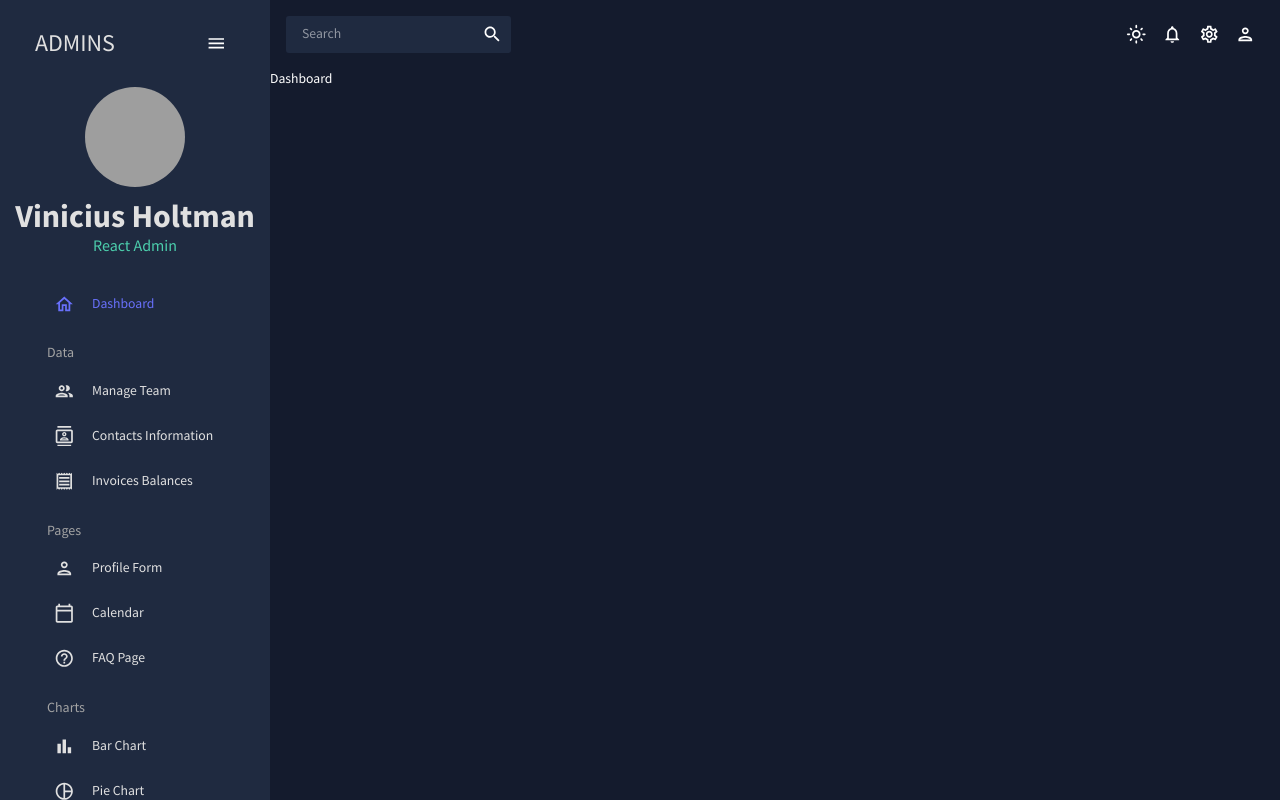
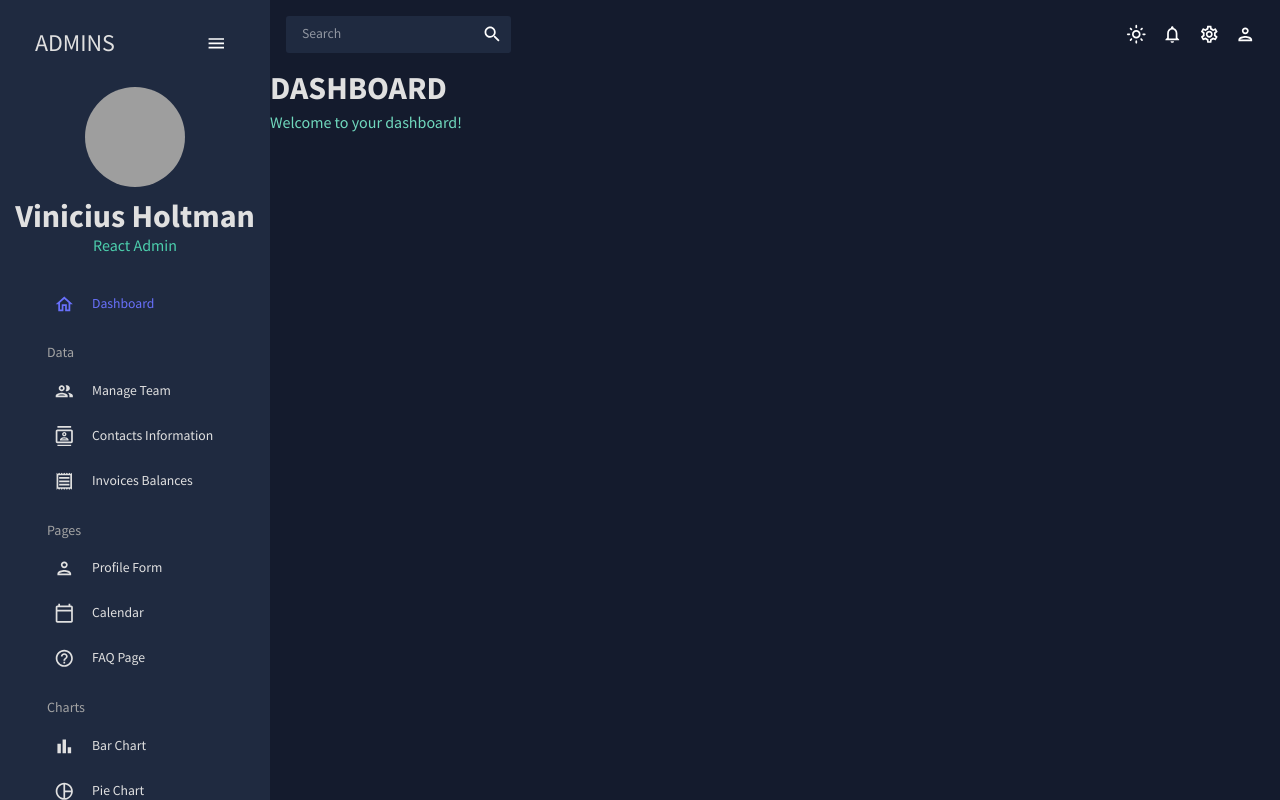
Before and after one commit to Vinicius-Holtman/react-admin, a React (Vite) app: page / in a window 1280 px wide. Built offline with nearby package versions, Linux system fonts and the light colour scheme; grey boxes are pictures that could not be loaded.

Commit message:
Create header component

```diff
--- a/src/App.tsx
+++ b/src/App.tsx
@@ -3,7 +3,7 @@ import { Route, Routes } from "react-router-dom";
 import { ColorModeContext, useMode } from "./theme";
 import { Topbar } from "./scenes/global/Topbar";
 import { Sidebar } from "./scenes/global/Sidebar";
-import { Dashboard } from "./scenes/dashboard";
+import { Dashboard } from "./scenes/Dashboard";
 // import { Team } from "./scenes/team";
 // import { Invoices } from "./scenes/invoices";
 // import { Contacts } from "./scenes/contects";
--- /dev/null
+++ b/src/components/Header.tsx
@@ -0,0 +1,32 @@
+import { Box, Typography, useTheme } from "@mui/material";
+import { tokens } from "../theme";
+
+
+interface HeaderProps {
+  title: string;
+  subtitle: string;
+}
+
+export function Header({ subtitle, title }: HeaderProps) {
+  const theme = useTheme()
+  const colors = tokens(theme.palette.mode)
+
+  return (
+    <Box>
+      <Typography
+        variant="h2"
+        color={colors.grey[100]}
+        fontWeight="bold"
+        sx={{ mb: "5px" }}
+      >
+        {title}
+      </Typography>
+      <Typography
+        variant="h5"
+        color={colors.greenAccent[400]}
+      >
+        {subtitle}
+      </Typography>
+    </Box>
+  )
+}
--- /dev/null
+++ b/src/scenes/Dashboard/index.tsx
@@ -0,0 +1,10 @@
+import { Box } from "@mui/material";
+import { Header } from "../../components/Header";
+
+export function Dashboard() {
+  return (
+    <Box>
+      <Header title="DASHBOARD" subtitle="Welcome to your dashboard!" />
+    </Box>
+  )
+}
--- a/src/scenes/dashboard/index.tsx
+++ /dev/null
@@ -1,5 +0,0 @@
-export function Dashboard() {
-  return (
-    <div>Dashboard</div>
-  )
-}
```
